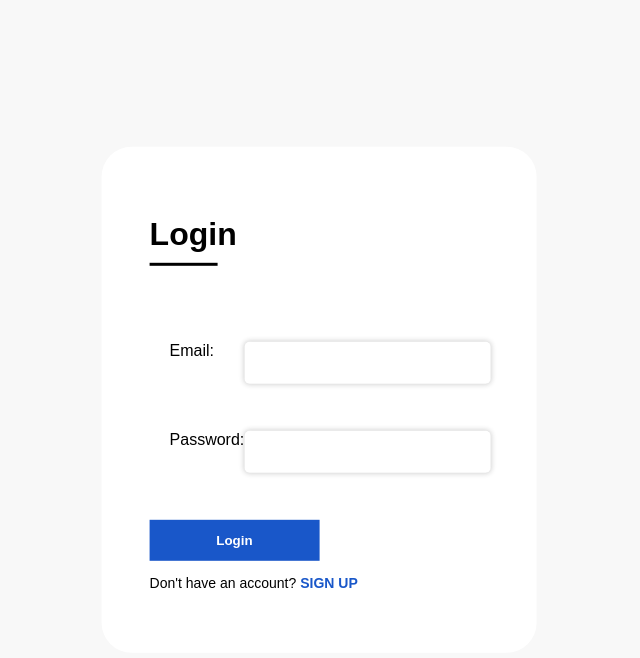
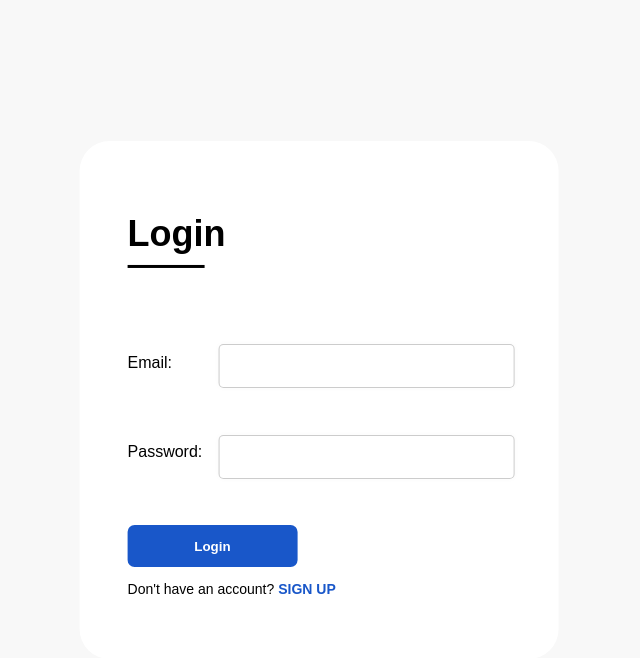
Before and after one commit to shahriar0247/fiverr_ftp, a Flask app: page /login in a window 1280 px wide. Shown: the top 658 px of the page, without its empty margins (321-961 px from the left). Run offline with Flask 2, Linux system fonts and the light colour scheme.

Commit message:
changed the header and the label text

```diff
--- a/app/static/login/login.css
+++ b/app/static/login/login.css
@@ -41,6 +41,7 @@ html, body {
 
 .header h1 {
   margin-bottom: 10px;
+  font-size: 36px;
 }
 
 .form {
@@ -55,6 +56,16 @@ html, body {
   -ms-grid-columns: 1fr 3fr;
       grid-template-columns: 1fr 3fr;
   margin: 20px;
+  margin-left: 0px;
+}
+
+.form label[for=email] {
+  margin-top: 0.6em;
+}
+
+.form label[for=password] {
+  margin-top: 0.5em;
+  margin-right: 1em;
 }
 
 .form .login_input {
@@ -63,9 +74,9 @@ html, body {
   width: 100%;
   color: black;
   outline: none;
-  border: none;
-  -webkit-box-shadow: 0px 0px 5px 1px rgba(32, 32, 32, 0.2);
-          box-shadow: 0px 0px 5px 1px rgba(32, 32, 32, 0.2);
+  border: 1px solid rgba(0, 0, 0, 0.2);
+  -webkit-box-shadow: 0px 0px 5px 1px rgba(32, 32, 32, 0.02);
+          box-shadow: 0px 0px 5px 1px rgba(32, 32, 32, 0.02);
   border-radius: 5px;
   margin-bottom: 2em;
 }
@@ -81,7 +92,7 @@ html, body {
 }
 
 .form .sign-up:hover {
-  color: rgba(0, 81, 255, 0.781);
+  color: #0004ff;
 }
 
 .form .submit-button {
@@ -92,6 +103,7 @@ html, body {
   border-width: 0px;
   background-color: #1957c9;
   color: white;
+  border-radius: 7px;
 }
 
 .form .submit-button:hover {
--- a/app/static/login/login.scss
+++ b/app/static/login/login.scss
@@ -35,6 +35,7 @@ html, body{
 
     h1{
         margin-bottom:10px;
+        font-size: 36px;
     }
 }
 
@@ -47,6 +48,15 @@ html, body{
         display: grid;
         grid-template-columns: 1fr 3fr;
         margin: 20px;
+        margin-left:0px;
+    }
+
+    label[for=email]{
+        margin-top:0.6em;
+    }
+    label[for=password]{
+        margin-top:0.5em;
+        margin-right:1em;
     }
 
     .login_input{
@@ -55,8 +65,8 @@ html, body{
         width: 100%;
         color:black;
         outline: none;
-        border: none;
-        box-shadow: 0px 0px 5px 1px rgba(32, 32, 32, 0.2);
+        border: 1px solid rgba(0, 0, 0, 0.2);
+        box-shadow: 0px 0px 5px 1px rgba(32, 32, 32, 0.02);
         border-radius: 5px;
         margin-bottom: 2em;
     }
@@ -72,7 +82,7 @@ html, body{
 
     }
     .sign-up:hover {
-        color:rgba(0, 81, 255, 0.781);
+        color:rgb(0, 4, 255);
     }
 
     .submit-button{
@@ -83,6 +93,7 @@ html, body{
         border-width:0px;
         background-color:rgb(25, 87, 201);
         color:white;
+        border-radius: 7px;
     }
 
     .submit-button:hover{
```
Also changed, not shown: 1 other file.
